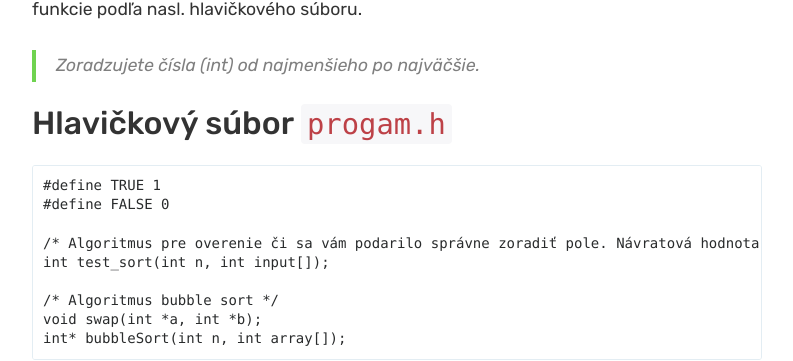
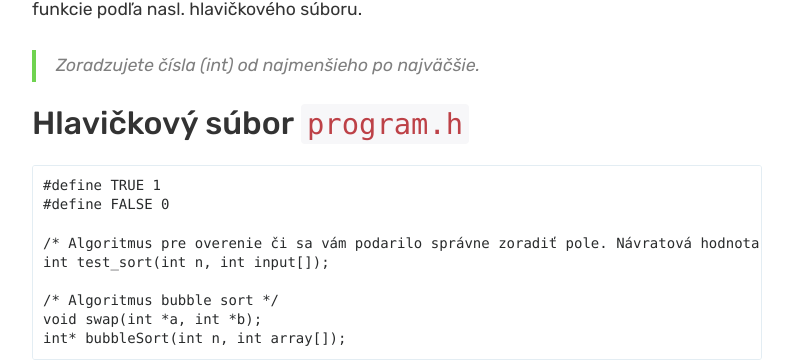
Before and after one commit to ppatrik/ppatrik.github.io, a Jekyll site: the page built from _posts/2019-11-08-JAC-Projekt1.md, in a window 1280 px wide and 900 px high, scrolled down 724 px. Shown: the part 153-514 px from the top of the window, without its empty margins (243-1036 px from the left). Built offline with Jekyll 4.4.1, drawn with Linux system fonts in a browser that asks for light colours; comment, search, counter and statistics services are not loaded.

Commit message:
Update 2019-11-08-JAC-Projekt1.md

````diff
--- a/_posts/2019-11-08-JAC-Projekt1.md
+++ b/_posts/2019-11-08-JAC-Projekt1.md
@@ -14,7 +14,7 @@ Implementujte v jazyku ANSI C algoritmus [BubbleSort](https://en.wikipedia.org/w
 
 > Zoradzujete čísla (int) od najmenšieho po najväčšie.
 
-## Hlavičkový súbor `progam.h`
+## Hlavičkový súbor `program.h`
 
 ```
 #define TRUE 1
````
